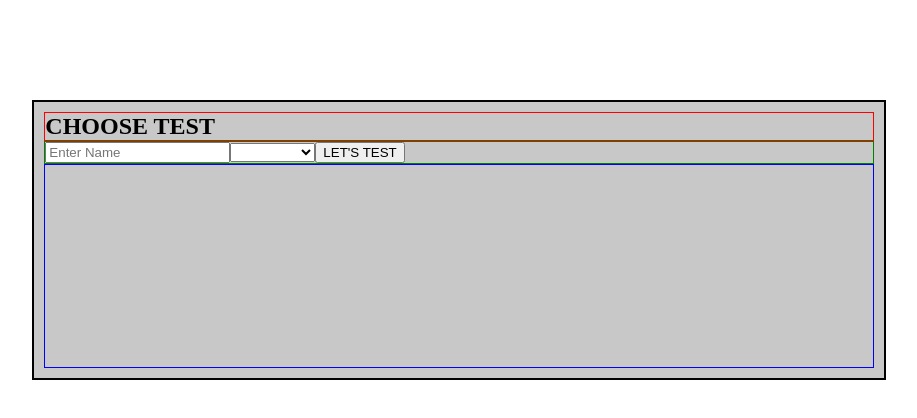
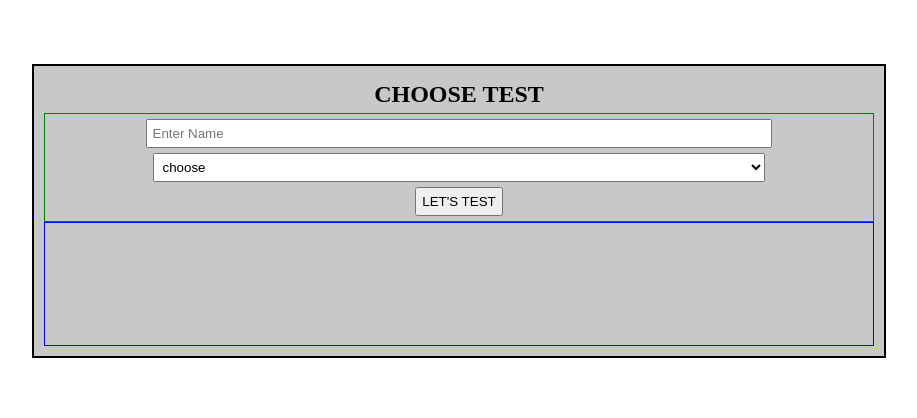
Before and after one commit to abbasnake/VueTest, a Vue app in the folder client/: page /#/ in a window 1280 px wide. Shown: the top 418 px of the page, without its empty margins (181-1098 px from the left). Built offline with nearby package versions, Linux system fonts and the light colour scheme.

Commit message:
did a bunch of stuff, forgot to commit it piece by piece but essentially the begin page is somewhat done in terms of functionality and am moving to the test view part

```diff
--- a/client/src/App.vue
+++ b/client/src/App.vue
@@ -16,6 +16,10 @@ html, body, p, h1, h2, h3, h4, h5, h6 {
   margin: 0;
   padding: 0;
 }
+
+* {
+  /*font-family: Roboto;*/
+}
 </style>
 
 <style lang="scss" scoped>
@@ -23,7 +27,7 @@ html, body, p, h1, h2, h3, h4, h5, h6 {
   display: grid;
   height: 100vh;
   grid-template-columns: 1fr 2fr 2fr 1fr;
-  grid-template-rows: 100px 2fr 2fr 1fr;
+  grid-template-rows: 8vh 2fr 2fr 1fr;
   &__view {
     background-color: rgb(200, 200, 200);
     border: 2px solid black;
--- a/client/src/components/BeginView.vue
+++ b/client/src/components/BeginView.vue
@@ -1,23 +1,32 @@
 <template>
   <div class="view">
+    <h2 class="view__header">CHOOSE TEST</h2>
 
-    <h2 class="view__header">CHOOSE TEST</h2>
-    <form-begin-view class="view__form"></form-begin-view>
-    <p class="view__test-description"><!-- {{ testInfo }} --></p>
+    <form-choose
+      class="view__form"
+      @changeDescription="changeDescription($event)"
+    ></form-choose>
 
+    <p class="view__test-description">{{ testDescription }}</p>
   </div>
 </template>
 
 <script>
-import formBeginView from '@/components/formBeginView'
+import formChoose from '@/components/formChoose'
 
 export default {
   name: 'BeginView',
   components: {
-    'form-begin-view': formBeginView
+    'form-choose': formChoose
   },
   data () {
     return {
+      testDescription: ''
+    }
+  },
+  methods: {
+    changeDescription (description) {
+      this.testDescription = description
     }
   }
 }
@@ -29,13 +38,13 @@ export default {
   grid-template-rows: auto auto 2fr;
   grid-template-columns: 1fr;
   &__header{
-    border: 1px solid red;
-  }
-  &__form {
-    border: 1px solid green;
+    // border: 1px solid red;
+    padding: 5px;
+    text-align: center;
   }
   &__test-description {
     border: 1px solid blue;
+    padding: 5px;
   }
 }
 </style>
--- a/client/src/components/TestView.vue
+++ b/client/src/components/TestView.vue
@@ -1,22 +1,43 @@
 <template>
-  <div>
-    <h1>{{ msg }}</h1>
-    <h2>{{ $route.params.testID }}</h2>
+  <div class="view">
+    <h2 class="view__header">TESTING</h2>
+    <div class="view__test">
+      <form-test :test="getTest()"></form-test>
+    </div>
   </div>
 </template>
 
 <script>
+import tests from '../store/tests.js'
+import formTest from '@/components/formTest'
+
 export default {
   name: 'TestView',
+  components: {
+    'form-test': formTest
+  },
   data () {
     return {
-      msg: 'Welcome to TestView'
+      tests
+    }
+  },
+  methods: {
+    getTest () {
+      const testName = `test${this.$route.params.testNumber}`
+      return tests[testName]
     }
   }
 }
 </script>
 
-<!-- Add "scoped" attribute to limit CSS to this component only -->
-<style scoped>
-
+<style lang="scss" scoped>
+.view {
+  display: grid;
+  grid-template-rows: auto 2fr;
+  grid-template-columns: 1fr;
+  &__header {
+    border: 1px solid red;
+    text-align: center;
+  }
+}
 </style>
--- a/client/src/components/formBeginView.vue
+++ /dev/null
@@ -1,47 +0,0 @@
-<template>
-  <form class="form" @submit.prevent="onSubmit" method="POST">
-    <input type="text" placeholder="Enter Name" name="username" required v-model="username">
-    <select name="test" v-model="selected">
-      <option v-for="test in tests" :key="test.id">
-        {{ test.name }}
-      </option>
-    </select>
-
-    <button type="submit">LET'S TEST</button>
-  </form>
-</template>
-
-<script>
-import tests from '../store/tests.js'
-
-export default {
-  name: 'formBeginView',
-  data () {
-    return {
-      tests,
-      testChoice: 'testChoice',
-      username: '',
-      selected: ''
-    }
-  },
-  computed: {
-    testInfo () {
-      for (let test in this.tests) {
-        if (this.selected === this.tests[test].name) {
-          return this.tests[test].description
-        }
-      }
-    }
-  },
-  methods: {
-    onSubmit () {
-      this.$router.push({path: `/test/${this.testChoice}`})
-      console.log(this.username)
-    }
-  }
-}
-</script>
-
-<style lang="scss" scoped>
-
-</style>
--- /dev/null
+++ b/client/src/components/formChoose.vue
@@ -0,0 +1,92 @@
+<template>
+  <form class="form" @submit.prevent="onSubmit" method="POST">
+    <input
+      class="form__input"
+      type="text"
+      placeholder="Enter Name"
+      name="username"
+      required
+      v-model="username"
+    >
+
+    <select
+      class="form__select"
+      required
+      name="test"
+      v-model="selected"
+      @change="onChange(selected)"
+    >
+      <option value="" selected disabled>choose</option>
+      <option v-for="test in tests" :key="test.id">
+        {{ test.name }}
+      </option>
+    </select>
+
+    <button class="form__button" type="submit">LET'S TEST</button>
+  </form>
+</template>
+
+<script>
+import tests from '../store/tests.js'
+
+export default {
+  name: 'formChoose',
+  data () {
+    return {
+      tests,
+      username: '',
+      selected: ''
+    }
+  },
+  methods: {
+    onSubmit () {
+      this.$router.push({path: `/test/${this.getTestNumber()}`})
+    },
+    onChange (selected) {
+      this.$emit('changeDescription', this.getDescription(selected))
+    },
+    getDescription (selected) {
+      let desc = ''
+      for (let test in this.tests) {
+        if (this.tests[test].name === selected) {
+          desc = this.tests[test].description
+        }
+      }
+      return desc
+    },
+    getTestNumber () {
+      let testNumber = '1'
+      for (let test in this.tests) {
+        if (this.tests[test].name === this.selected) {
+          testNumber = test.slice(-1)
+        }
+      }
+      return testNumber
+    }
+  }
+}
+</script>
+
+<style lang="scss" scoped>
+  .form {
+    border: 1px solid green;
+    display: grid;
+    grid-gap: 5px;
+    padding: 5px;
+    &__input {
+      padding: 5px;
+      margin: 0 auto;
+      width: 75%;
+    }
+    &__select {
+      padding: 5px;
+      margin: 0 auto;
+      width: 75%;
+    }
+    &__button {
+      padding: 5px;
+      margin: 0 auto;
+      width: auto;
+    }
+  }
+</style>
--- /dev/null
+++ b/client/src/components/formTest.vue
@@ -0,0 +1,21 @@
+<template>
+  <h3>{{ test.question1.question }}</h3>
+</template>
+
+<script>
+export default {
+  name: 'formTest',
+  props: {
+    test: Object
+  },
+  data () {
+    return {
+      msg: 'what up'
+    }
+  }
+}
+</script>
+
+<style lang="scss" scoped>
+
+</style>
--- a/client/src/router/index.js
+++ b/client/src/router/index.js
@@ -14,7 +14,7 @@ export default new Router({
       component: BeginView
     },
     {
-      path: '/test/:testID',
+      path: '/test/:testNumber',
       name: 'TestView',
       component: TestView
     },
--- a/client/src/store/tests.js
+++ b/client/src/store/tests.js
@@ -22,7 +22,7 @@ const tests = {
   test2: {
     id: 2,
     name: 'Test Two',
-    description: 'Test two is about bSDFSDFSDF',
+    description: 'Test two is about testing the blah blah of the blah blah blahddy blah',
     question1: {
       question: '20 + 20',
       answer: '40',
```
